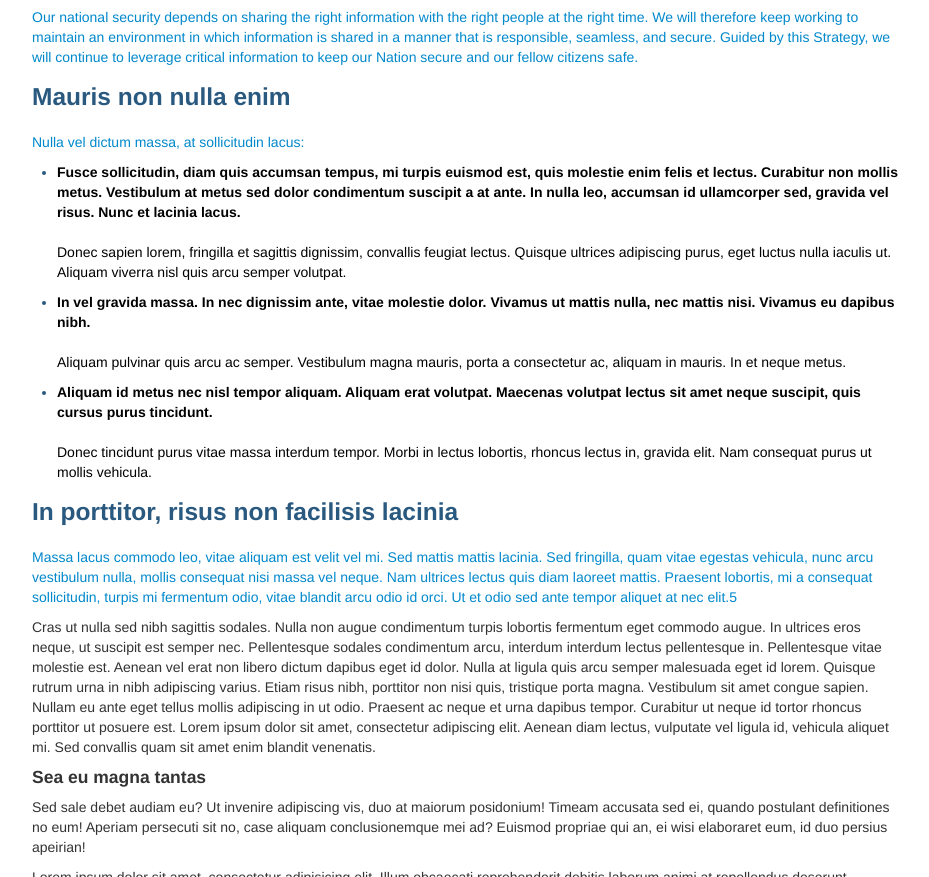
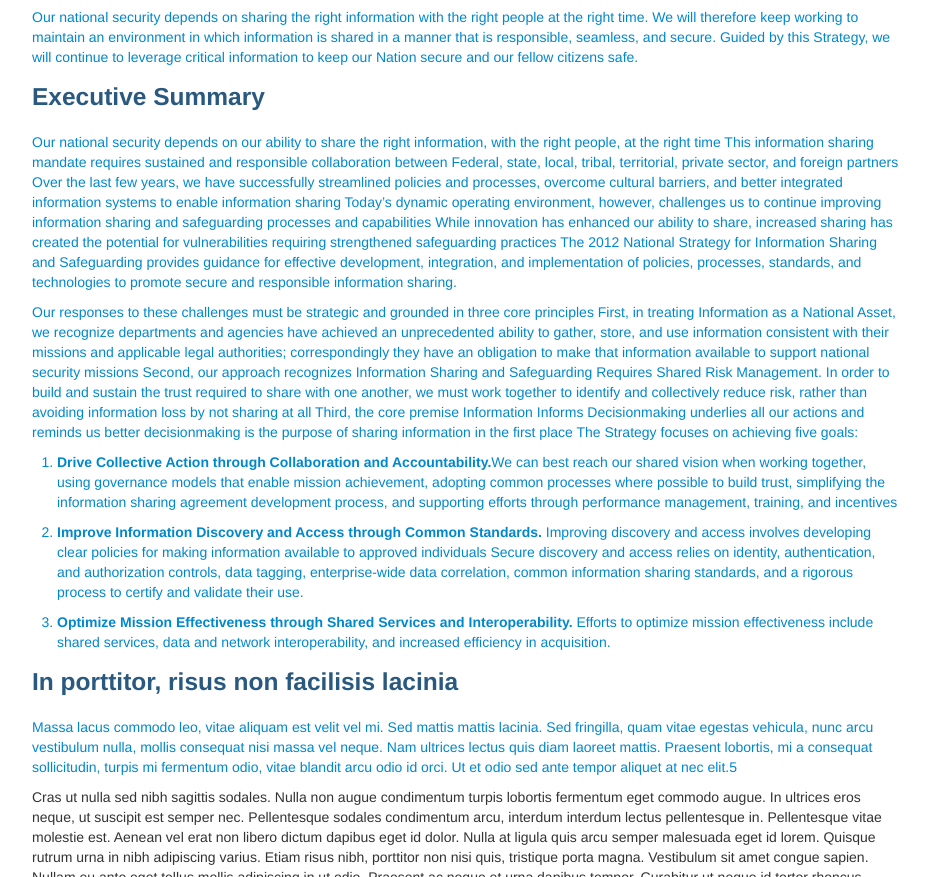
Before and after one commit to leahbannon/national-strategy, a plain HTML site: page index.html in a window 1280 px wide. Shown: the part 883-1760 px from the top of the page, without its empty margins (323-1252 px from the left). Drawn offline with nearby package versions, Linux system fonts and the light colour scheme.

Commit message:
adding exec sum

```diff
--- a/index.html
+++ b/index.html
@@ -108,34 +108,57 @@ safeguarding—are often seen as mutually exclusive, in reality they are mutuall
 This Strategy, therefore, emphasizes how strengthening the protection of classified and sensitive
 information can help to build confidence and trust so that such information can be shared with
 authorized users. </p>
-<p>This Strategy recognizes this vital information for what it is—a national asset that must be
+<p>This Strategy recognizes this vital information for what it is&mdash;a national asset that must be
 both protected and shared, as appropriate. The threats to our national security are constantly
 evolving, so our policies to ensure this information is used and protected as intended must evolve
 as well. This includes protecting private and personal information about United States persons
 and upholding our commitment to transparency. This Strategy makes it clear that the individual
-privacy, civil rights, and civil liberties of United States persons must be—and will be—protected.</p>
+privacy, civil rights, and civil liberties of United States persons must be&mdash;and will be&mdash;protected.</p>
 <p>Our national security depends on sharing the right information with the right people at the right
 time. We will therefore keep working to maintain an environment in which information is shared
 in a manner that is responsible, seamless, and secure. Guided by this Strategy, we will continue
 to leverage critical information to keep our Nation secure and our fellow citizens safe.
 </P>
-<h3 id="strategy_objectives">Mauris non nulla enim</h3>
+<h3 id="executive_summary">Executive Summary</h3>
 
-<p>Nulla vel dictum massa, at sollicitudin lacus:</p>
+<p>Our national security depends on our ability to share the right information, with the right people, at
+the right time This information sharing mandate requires sustained and responsible collaboration
+between Federal, state, local, tribal, territorial, private sector, and foreign partners Over the last few
+years, we have successfully streamlined policies and processes, overcome cultural barriers, and better
+integrated information systems to enable information sharing Today’s dynamic operating environment, however, challenges us to continue improving information sharing and safeguarding processes
+and capabilities While innovation has enhanced our ability to share, increased sharing has created the
+potential for vulnerabilities requiring strengthened safeguarding practices The 2012 National Strategy
+for Information Sharing and Safeguarding provides guidance for effective development, integration, and
+implementation of policies, processes, standards, and technologies to promote secure and responsible
+information sharing.</p>
+<p>Our responses to these challenges must be strategic and grounded in three core principles First, in
+treating Information as a National Asset, we recognize departments and agencies have achieved an
+unprecedented ability to gather, store, and use information consistent with their missions and applicable
+legal authorities; correspondingly they have an obligation to make that information available to support national security missions Second, our approach recognizes Information Sharing and Safeguarding
+Requires Shared Risk Management. In order to build and sustain the trust required to share with one
+another, we must work together to identify and collectively reduce risk, rather than avoiding information
+loss by not sharing at all Third, the core premise Information Informs Decisionmaking underlies all our
+actions and reminds us better decisionmaking is the purpose of sharing information in the first place
+The Strategy focuses on achieving five goals:</p>
 
-<ul>
+<ol>
     <li>
-        <p><strong>Fusce sollicitudin, diam quis accumsan tempus, mi turpis euismod est, quis molestie enim felis et lectus. Curabitur non mollis metus. Vestibulum at metus sed dolor condimentum suscipit a at ante. In nulla leo, accumsan id ullamcorper sed, gravida vel risus. Nunc et lacinia lacus.</strong> <br><br>Donec sapien lorem, fringilla et sagittis dignissim, convallis feugiat lectus. Quisque ultrices adipiscing purus, eget luctus nulla iaculis ut. Aliquam viverra nisl quis arcu semper volutpat.</p>
+        <p><strong>Drive Collective Action through Collaboration and Accountability.</strong>We can best reach our
+shared vision when working together, using governance models that enable mission achievement, adopting common processes where possible to build trust, simplifying the information
+sharing agreement development process, and supporting efforts through performance management, training, and incentives</p>
     </li>
-
-    <li>
-        <p><strong>In vel gravida massa. In nec dignissim ante, vitae molestie dolor. Vivamus ut mattis nulla, nec mattis nisi. Vivamus eu dapibus nibh.</strong> <br><br>Aliquam pulvinar quis arcu ac semper. Vestibulum magna mauris, porta a consectetur ac, aliquam in mauris. In et neque metus.</p>
-    </li>
-
-    <li>
-        <p><strong>Aliquam id metus nec nisl tempor aliquam. Aliquam erat volutpat. Maecenas volutpat lectus sit amet neque suscipit, quis cursus purus tincidunt.</strong><br><br>Donec tincidunt purus vitae massa interdum tempor. Morbi in lectus lobortis, rhoncus lectus in, gravida elit. Nam consequat purus ut mollis vehicula.</p>
-    </li>
-</ul>
+   <li>
+       <p><strong>Improve Information Discovery and Access through Common Standards.</strong> Improving
+discovery and access involves developing clear policies for making information available to
+approved individuals Secure discovery and access relies on identity, authentication, and authorization controls, data tagging, enterprise-wide data correlation, common information sharing
+standards, and a rigorous process to certify and validate their use.</p>
+   </li>
+   <li>
+       <p><strong>Optimize Mission Effectiveness through Shared Services and Interoperability.</strong> Efforts to
+optimize mission effectiveness include shared services, data and network interoperability, and
+increased efficiency in acquisition.</p>
+   </li>
+</ol>
 
 <h3>In porttitor, risus non facilisis lacinia</h3>
 
```
